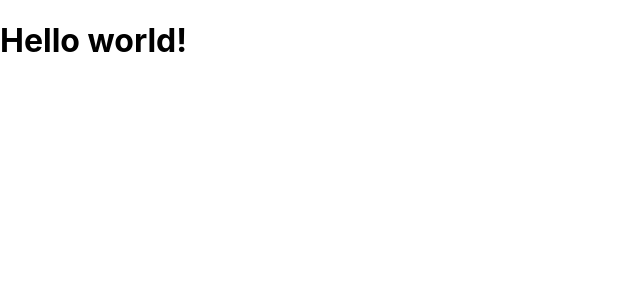
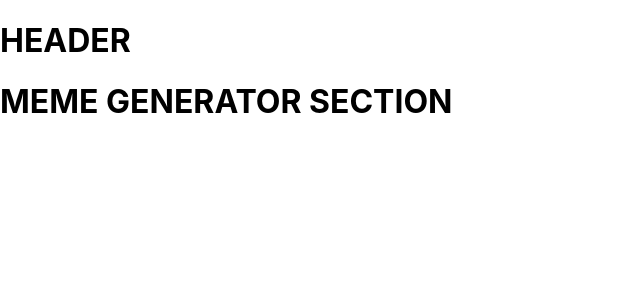
Before and after one commit to reymon359/react-meme-generator, a React (Create React App) app: page / in a window 1280 px wide. Shown: the top 300 px of the page, without its empty margins (0-640 px from the left). Built offline with nearby package versions, Linux system fonts and the light colour scheme.

Commit message:
memegenerator section

```diff
--- a/src/App.js
+++ b/src/App.js
@@ -1,9 +1,13 @@
 import React from "react"
-
+import Header from "./Header"
+import MemeGenerator from "./MemeGenerator"
 
 function App() {
     return (
-        <h1>Hello world!</h1>
+        <div>
+            <Header />
+            <MemeGenerator />
+        </div>
     )
 }
 
--- /dev/null
+++ b/src/MemeGenerator.js
@@ -0,0 +1,16 @@
+import React, {Component} from "react"
+
+class MemeGenerator extends Component {
+    constructor() {
+        super()
+        this.state ={}
+    }
+
+    render() {
+        return (
+            <h1>MEME GENERATOR SECTION</h1>
+        )
+    }
+}
+
+export default MemeGenerator
```
